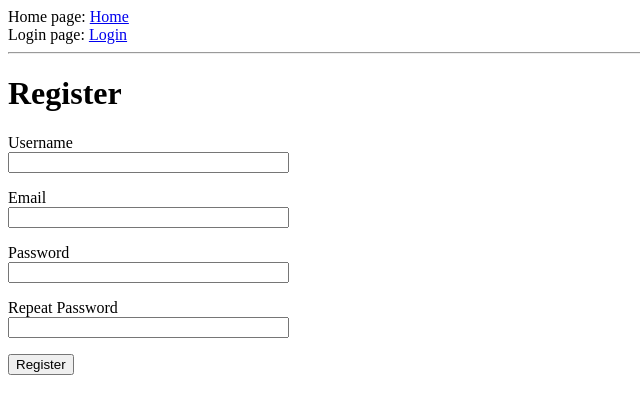
After one commit to ogurliev02/2R2_group, a Flask app: page /register in a window 1280 px wide. The commit adds this page. Shown: the top 414 px of the page, without its empty margins (0-640 px from the left). Run offline with Flask 2, Linux system fonts and the light colour scheme.

Commit message:
add 16.02

```diff
--- a/app/__init__.py
+++ b/app/__init__.py
@@ -2,10 +2,13 @@ from flask import Flask
 from config import Config
 from flask_sqlalchemy import SQLAlchemy
 from flask_migrate import Migrate
+from flask_login import LoginManager
 
 app = Flask(__name__)
 app.config.from_object(Config)
 db = SQLAlchemy(app)
 migrate = Migrate(app, db)
+login = LoginManager(app)
+login.login_view = 'login'
 
 from app import routes, models
--- a/app/forms.py
+++ b/app/forms.py
@@ -1,6 +1,7 @@
 from flask_wtf import FlaskForm
 from wtforms import StringField, PasswordField, BooleanField, SubmitField
-from wtforms.validators import DataRequired
+from wtforms.validators import DataRequired, Email, EqualTo, ValidationError
+from app.models import User
 
 class LoginForm(FlaskForm):
     username = StringField('Username', validators=[DataRequired()])
@@ -8,5 +9,19 @@ class LoginForm(FlaskForm):
     remember_me = BooleanField('Remember me')
     submit = SubmitField('Sign In')
 
-class RegistrationForm(FlaskForm):
-    pass
+class RegisterForm(FlaskForm):
+    username = StringField('Username', validators=[DataRequired()])
+    email = StringField('Email', validators=[Email()])
+    password = PasswordField('Password', validators=[DataRequired()])
+    password2 = PasswordField('Repeat Password', validators=[DataRequired(), EqualTo('password')])
+    submit = SubmitField('Register')
+
+    def validate_username(self, username):
+        user = User.query.filter_by(username=username.data).first()
+        if user is not None:
+            raise ValidationError('Такой username занят!')
+
+    def validate_email(self, email):
+        user = User.query.filter_by(email=email.data).first()
+        if user is not None:
+            raise ValidationError('Такой email занят!')
--- a/app/routes.py
+++ b/app/routes.py
@@ -1,36 +1,47 @@
-from flask import render_template, flash, redirect, url_for
-from app import app
-from app.forms import LoginForm
+from flask import render_template, flash, redirect, url_for, request
+from app import app, db
+from app.forms import LoginForm, RegisterForm
+from app.models import User, Post
+from flask_login import current_user, login_user, logout_user, login_required
+from werkzeug.urls import url_parse
 
 @app.route('/')
 @app.route('/index')
+@login_required
 def index():
-    user = {'username': 'mike'}
-    posts = [
-        {
-            'author': {'username': 'John'},
-            'body': 'Beautiful day in Portland!'
-        },
-        {
-            'author': {'username': 'Susan'},
-            'body': 'The Avengers movie was so cool!'
-        },
-        {
-            'author': {'username': 'Ипполит'},
-            'body': 'Какая гадость эта ваша заливная рыба!!'
-        },
-        {
-            'author': {'username': 'Gamid'},
-            'body': 'Дом милый дом!'
-        }
-    ]
+    posts = Post.query.all()
+    return render_template('index.html', title='Post', posts=posts)
 
-    return render_template('index.html', title='Post', user=user, posts=posts)
+@app.route('/register', methods=['GET', 'POST'])
+def register():
+    if current_user.is_authenticated:
+        return redirect(url_for('index'))
+    form = RegisterForm()
+    if form.validate_on_submit():
+        user = User(username=form.username.data, email=form.email.data)
+        user.set_password(form.password.data)
+        db.session.add(user)
+        db.session.commit()
+        return redirect(url_for('login'))
+    return render_template('register.html', title='Register', form=form)
 
 @app.route('/login', methods=['GET', 'POST'])
 def login():
+    if current_user.is_authenticated:
+        return redirect(url_for('index'))
     form = LoginForm()
     if form.validate_on_submit():
-        # flash(f'Login requested for user {form.username.data}, remember_me={form.remember_me.data}')
-        return render_template('login.html', form=form, title='Sign In', username=form.username.data, password=form.password.data)
+        user = User.query.filter_by(username=form.username.data).first()
+        if user is None or not user.check_password(form.password.data):
+            return 'Вы ввели неправильный логин/пароль!'
+        login_user(user, remember=form.remember_me.data)
+        next_page = request.args.get('next')
+        if not next_page or url_parse(next_page).netloc != '':
+            next_page = url_for('index')
+        return redirect(next_page)
     return render_template('login.html', title='Sign In', form=form)
+
+@app.route('/logout')
+def logout():
+    logout_user()
+    return redirect(url_for('login'))
--- a/app/templates/base.html
+++ b/app/templates/base.html
@@ -9,7 +9,11 @@
 
     <body>
         <div>Home page: <a href="{{ url_for('index') }}">Home</a></div>
-        <div>Home page: <a href="{{ url_for('login') }}">Sign In</a></div>
+        {% if current_user.is_anonymous %}
+            <div>Login page: <a href="{{ url_for('login') }}">Login</a></div>
+        {% else %}
+            <div>Logout page: <a href="{{ url_for('logout') }}">Logout</a></div>
+        {% endif %}
         <hr>
         {% with messages = get_flashed_messages() %}
         {% if message in messages %}
--- a/app/templates/index.html
+++ b/app/templates/index.html
@@ -1,7 +1,7 @@
 {% extends "base.html" %}
 
 {% block content %}
-    <h1>Hi, {{ user.username }}</h1>
+    <h1>Hi, {{ current_user.username }}</h1>
     {% for post in posts %}
         <div>
             <p>
--- /dev/null
+++ b/app/templates/register.html
@@ -0,0 +1,37 @@
+{% extends "base.html" %}
+
+{% block content %}
+    <h1>Register</h1>
+    <form action="" method="POST" novalidate>
+        {{ form.hidden_tag() }}
+        <p>
+            {{ form.username.label }} <br>
+            {{ form.username(size=32) }} <br>
+            {% for error in form.username.errors %}
+                <span style="color: red">{{ error }}</span>
+            {% endfor %}
+        </p>
+        <p>
+            {{ form.email.label }} <br>
+            {{ form.email(size=32) }} <br>
+            {% for error in form.email.errors %}
+                <span style="color: red">{{ error }}</span>
+            {% endfor %}
+        </p>
+        <p>
+            {{ form.password.label }} <br>
+            {{ form.password(size=32) }} <br>
+            {% for error in form.password.errors %}
+                <span style="color: red">{{ error }}</span>
+            {% endfor %}
+        </p>
+        <p>
+            {{ form.password2.label }} <br>
+            {{ form.password2(size=32) }} <br>
+            {% for error in form.password2.errors %}
+                <span style="color: red">{{ error }}</span>
+            {% endfor %}
+        </p>
+        <p>{{ form.submit() }}</p>
+    </form>
+{% endblock %}
```
Also changed, not shown: app/models.py (+14 -2 lines), app/templates/login.html (+1 -6 lines), app.db, 1 other file.
